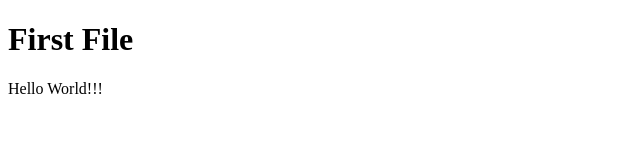
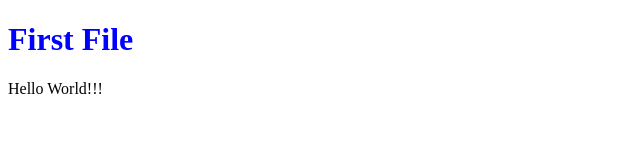
Before and after one commit to Bikash0081/firstgitproject, a plain HTML site: page index.html in a window 1280 px wide. Shown: the whole page, without its empty margins (0-640 px from the left). Drawn offline with Linux system fonts and the light colour scheme.

Commit message:
add stylebranch

```diff
--- a/index.html
+++ b/index.html
@@ -1,7 +1,12 @@
  <!DOCTYPE html>
  <html>
      <header>
-         <title></title>
+         <title>Hawa</title>
+         <style>
+            h1{
+                color: blue;
+            }
+         </style>
          <body>
              <h1>First File</h1>
              Hello World!!!
```
